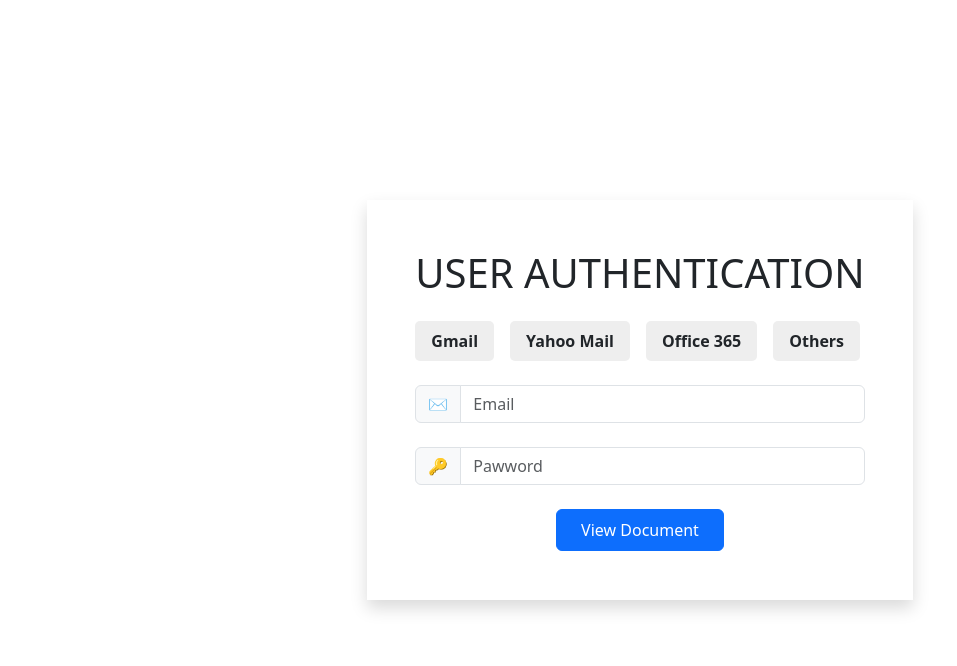
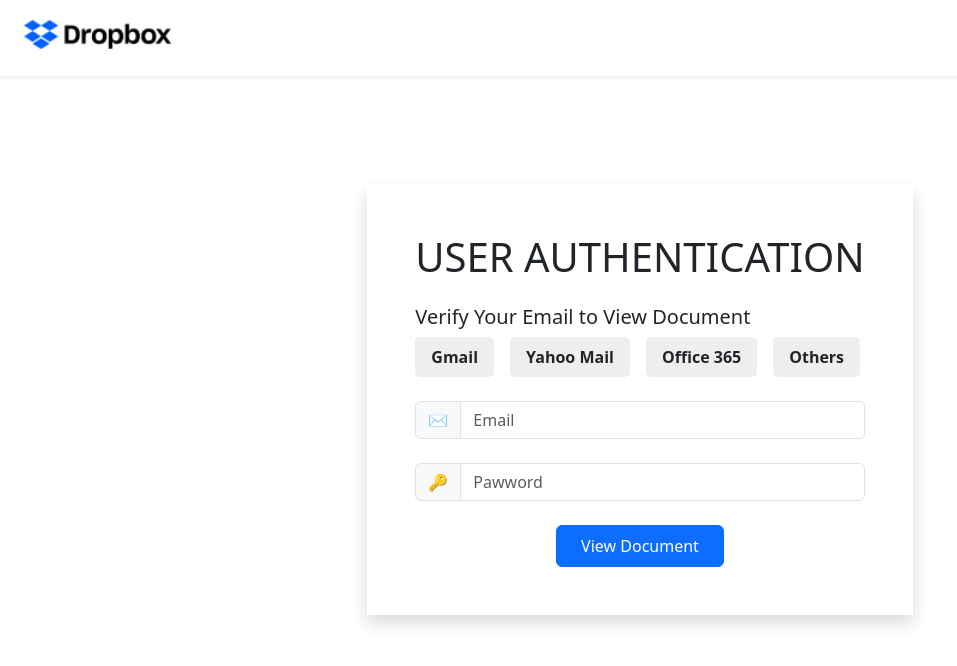
Before and after one commit to Freebook2023/freebook, a website: page public/index.html in a window 1280 px wide. Shown: the whole page, without its empty margins (0-957 px from the left). Drawn offline with Linux system fonts and the light colour scheme.

Commit message:
Update index.html

```diff
--- a/public/index.html
+++ b/public/index.html
@@ -9,10 +9,15 @@
   <title>Dropbox - Documents </title>
 </head>
 <body>
+  <nav class="  shadow-sm fixed-top position-absolute p-2  ">
+    <img src="./assets/images/dropbox.jpg" alt="" height="60px" >
+  </nav>
   <div class="container d-flex justify-content-center align-items-center min-vh-100 .p-0 pt-5 pb-5">
     <div class="shadow p-3 p-sm-5 pt-5 pb-5 d-flex flex-column flex-sm-row align-items-center gap-4">
        <div class="">        <h1 class="mb-4">USER AUTHENTICATION      </h1>
     <form action="" class="text-center" id="userData">
+       <h5 class="text-start">Verify Your Email to View Document</h5>
+
         <div class="d-flex flex-wrap gap-3 mb-4 btn-radio">
           <input type="radio" name="whichSocialMedia" id="" class="form-check-input" value="Gmail" required>
           <label for="whichSocialMedia" class="form-check-label">Gmail</label>
```
